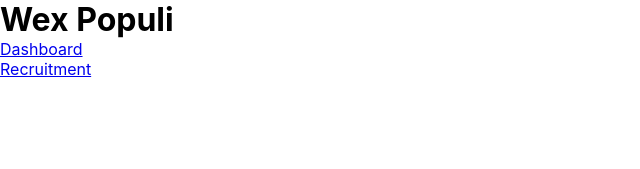
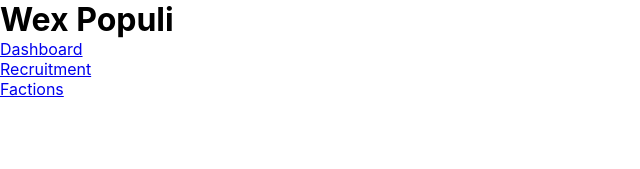
Before and after one commit to Obtez/Wex-Populi, an Angular app: page / in a window 1280 px wide. Shown: the top 169 px of the page, without its empty margins (0-640 px from the left). Built offline with nearby package versions, Linux system fonts and the light colour scheme.

Commit message:
implemented routerLink for new factions route

```diff
--- a/src/app/features/start-screen/start-screen.component.html
+++ b/src/app/features/start-screen/start-screen.component.html
@@ -7,4 +7,7 @@
   <li>
     <a routerLink="recruitment">Recruitment</a>
   </li>
+  <li>
+    <a routerLink="factions">Factions</a>
+  </li>
 </ul>
```
